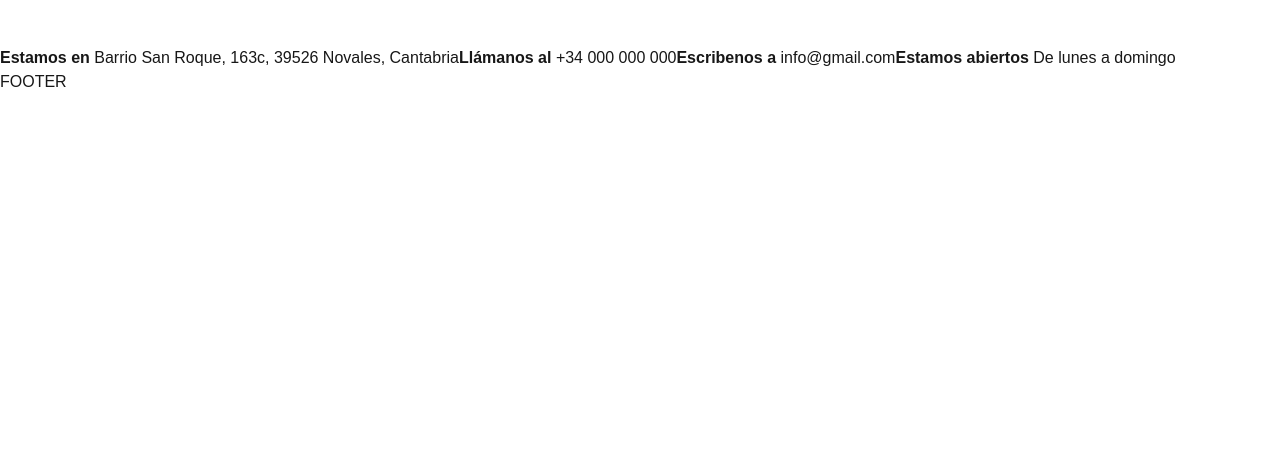
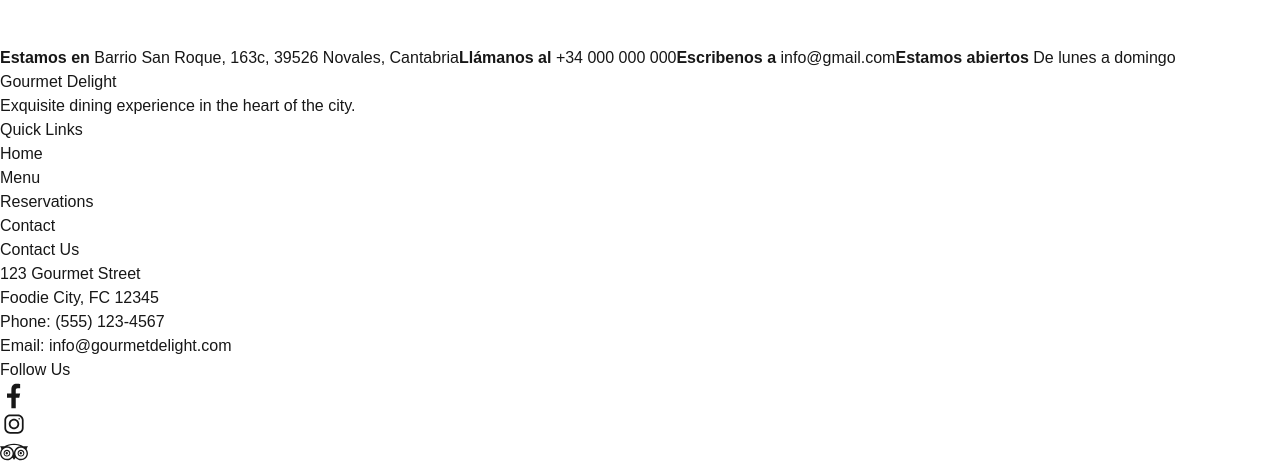
Before and after one commit to AQM19/restaurante-la-cenia, a Next.js app: page /en in a window 1280 px wide. Shown: the part 10226-10695 px from the top of the page. Before the commit the page ends 10320 px from the top, so only its background shows below. Built offline with nearby package versions, Linux system fonts and the light colour scheme; grey boxes are pictures that could not be loaded.

Commit message:
Feat: Creción del footer

```diff
--- a/src/components/ui/footer/FooterComponent.tsx
+++ b/src/components/ui/footer/FooterComponent.tsx
@@ -1,13 +1,74 @@
+import Link from 'next/link'
 import React from 'react'
+import { LiaFacebookF, LiaInstagram, LiaTripadvisor } from 'react-icons/lia'
+import { Link as I18nLink } from '@/i18n/routing';
 
-interface Props {
-    className?: string;
-}
+const FooterComponent = () => {
+    return (
+        <footer className="text-neutral-50">
+            <div className="max-w-7xl mx-auto px-4 sm:px-6 lg:px-8 py-12">
+                <div className="grid grid-cols-1 md:grid-cols-4 gap-8">
+                    {/* Restaurant Name and Description */}
+                    <div>
+                        <h2 className="text-2xl font-bold">Gourmet Delight</h2>
+                        <p className="mt-2 text-neutral-50">Exquisite dining experience in the heart of the city.</p>
+                    </div>
 
-const FooterComponent = ({ className }: Props) => {
-    return (
-        <footer className={`${className}`}>
-            FOOTER
+                    {/* Quick Links */}
+                    <div>
+                        <h3 className="text-lg font-semibold mb-4">Quick Links</h3>
+                        <ul className="space-y-2">
+                            <li>
+                                <I18nLink href="/" className="hover:text-gray-300 transition-colors">Home</I18nLink>
+                            </li>
+
+                            <li>
+                                <I18nLink href="/" className="hover:text-gray-300 transition-colors">Menu</I18nLink>
+                            </li>
+
+                            <li>
+                                <I18nLink href="/" className="hover:text-gray-300 transition-colors">Reservations</I18nLink>
+                            </li>
+
+                            <li>
+                                <I18nLink href="/" className="hover:text-gray-300 transition-colors">Contact</I18nLink>
+                            </li>
+                        </ul>
+                    </div>
+
+                    {/* Contact Information */}
+                    <div>
+                        <h3 className="text-lg font-semibold mb-4">Contact Us</h3>
+                        <p>123 Gourmet Street</p>
+                        <p>Foodie City, FC 12345</p>
+                        <p className="mt-2">Phone: (555) 123-4567</p>
+                        <p>Email: info@gourmetdelight.com</p>
+                    </div>
+
+                    {/* Social Media Links */}
+                    <div>
+                        <h3 className="text-lg font-semibold mb-4">Follow Us</h3>
+                        <div className="flex space-x-4">
+                            <Link href={'https://www.facebook.com/la.cena.restaurante/?locale=es_LA'} target='_blank'>
+                                <LiaFacebookF size={28} />
+                            </Link>
+
+                            <Link href={'https://www.instagram.com/restaurantelacena/'} target='_blank' >
+                                <LiaInstagram size={28} />
+                            </Link>
+
+                            <Link href={'https://www.tripadvisor.es/Hotel_Review-g2467304-d2678821-Reviews-Apartamentos_La_Cena-Novales_Cantabria.html'} target='_blank' >
+                                <LiaTripadvisor size={28} />
+                            </Link>
+                        </div>
+                    </div>
+                </div>
+
+                {/* Copyright */}
+                <div className="mt-8 pt-8 border-t border-gray-700 text-center">
+                    <p>&copy; {new Date().getFullYear()} Gourmet Delight. All rights reserved.</p>
+                </div>
+            </div>
         </footer>
     )
 }
```
